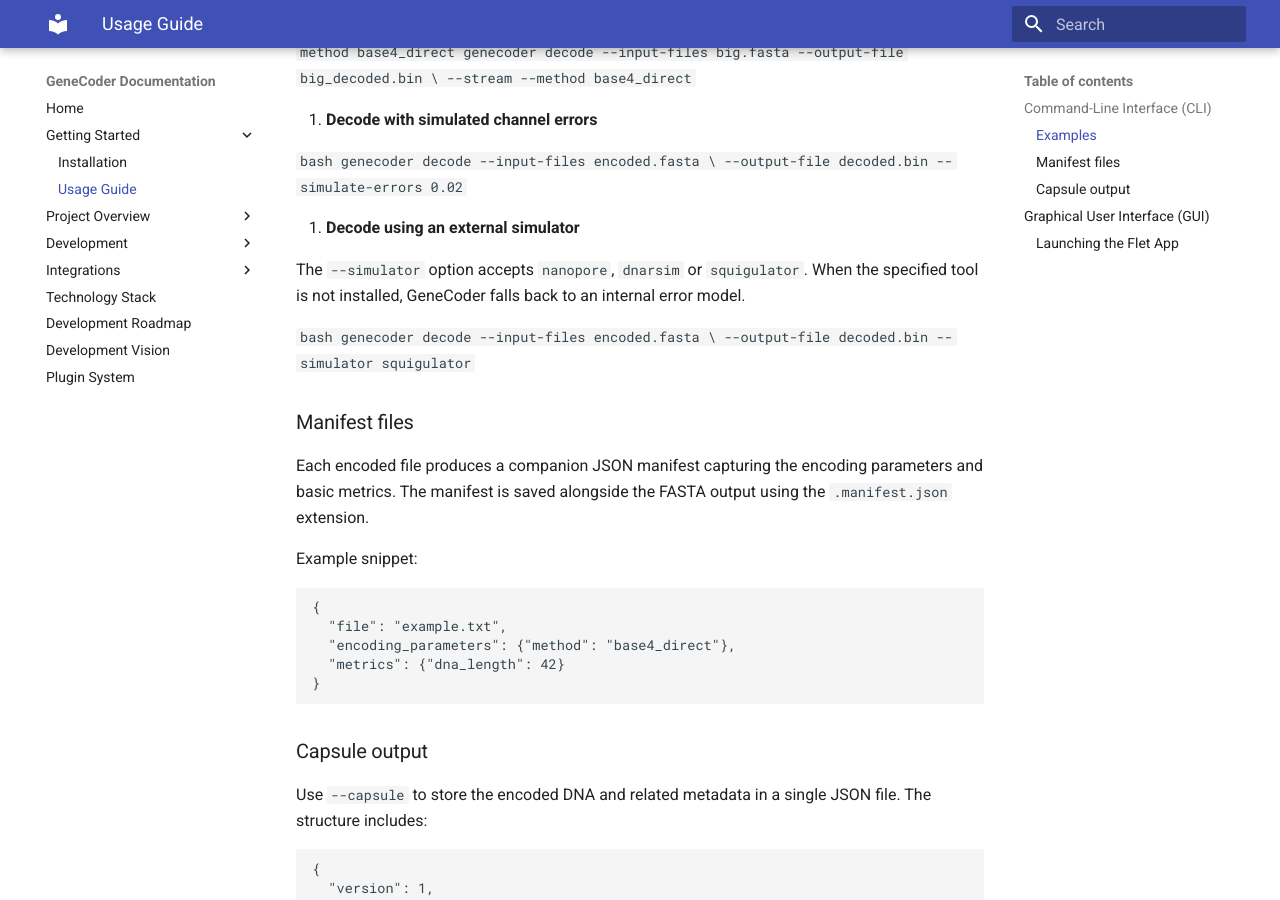
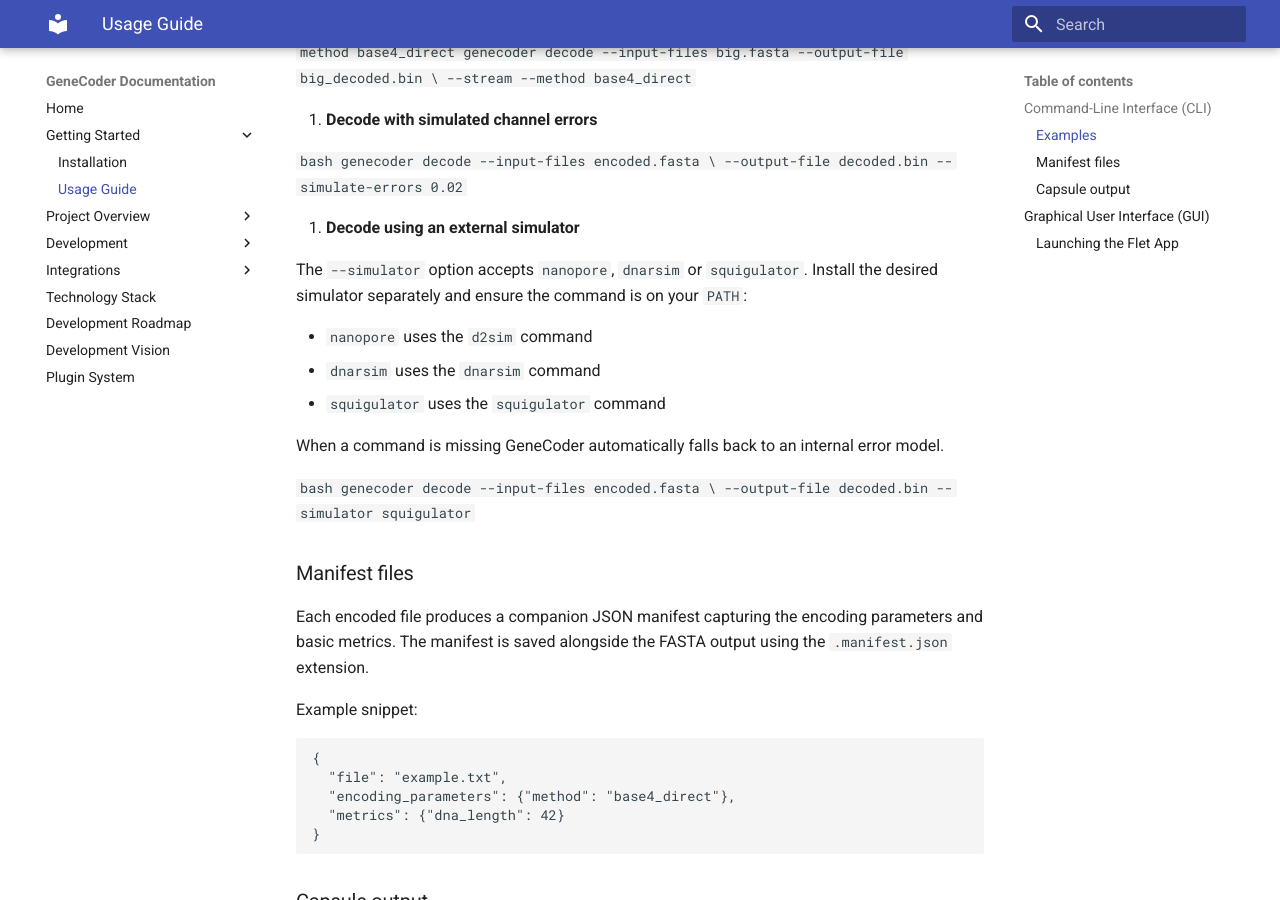
Before and after one commit to d0tTino/GeneCoder, an MkDocs documentation site: the page built from docs/usage.md, in a window 1280 px wide and 900 px high, scrolled down 1953 px. Built offline with MkDocs 1.6.1 and Material for MkDocs 9.7.7, drawn with Linux system fonts in a browser that asks for light colours.

Commit message:
Add simulator adapters and CLI integration

````diff
--- a/docs/usage.md
+++ b/docs/usage.md
@@ -119,7 +119,14 @@ See [WORKFLOWS.md](../WORKFLOWS.md) for a step-by-step overview.
 11. **Decode using an external simulator**
 
    The ``--simulator`` option accepts ``nanopore``, ``dnarsim`` or ``squigulator``.
-   When the specified tool is not installed, GeneCoder falls back to an internal
+   Install the desired simulator separately and ensure the command is on your
+   ``PATH``:
+
+   * ``nanopore`` uses the ``d2sim`` command
+   * ``dnarsim`` uses the ``dnarsim`` command
+   * ``squigulator`` uses the ``squigulator`` command
+
+   When a command is missing GeneCoder automatically falls back to an internal
    error model.
 
    ```bash
````
Also changed, not shown: 2 other files.
